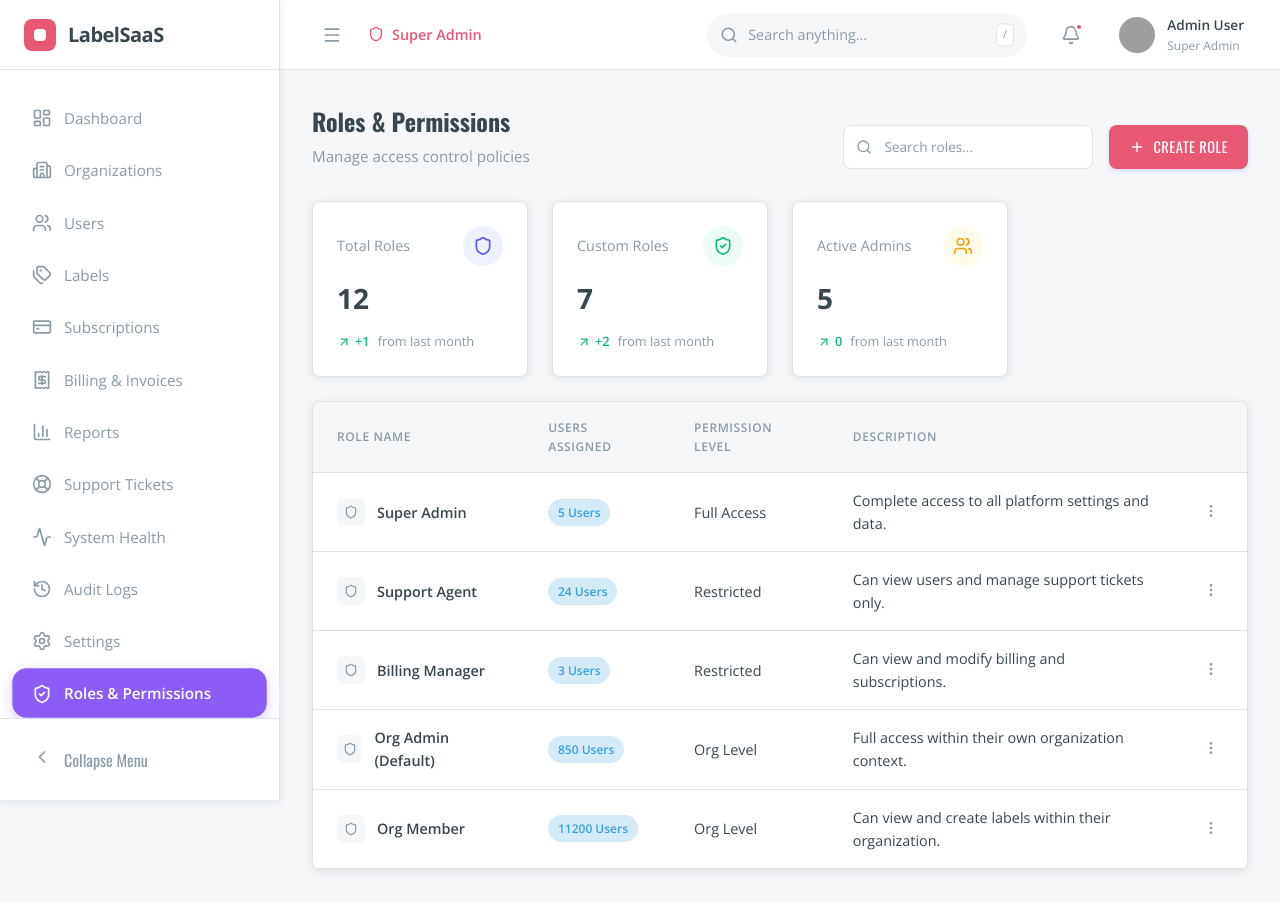
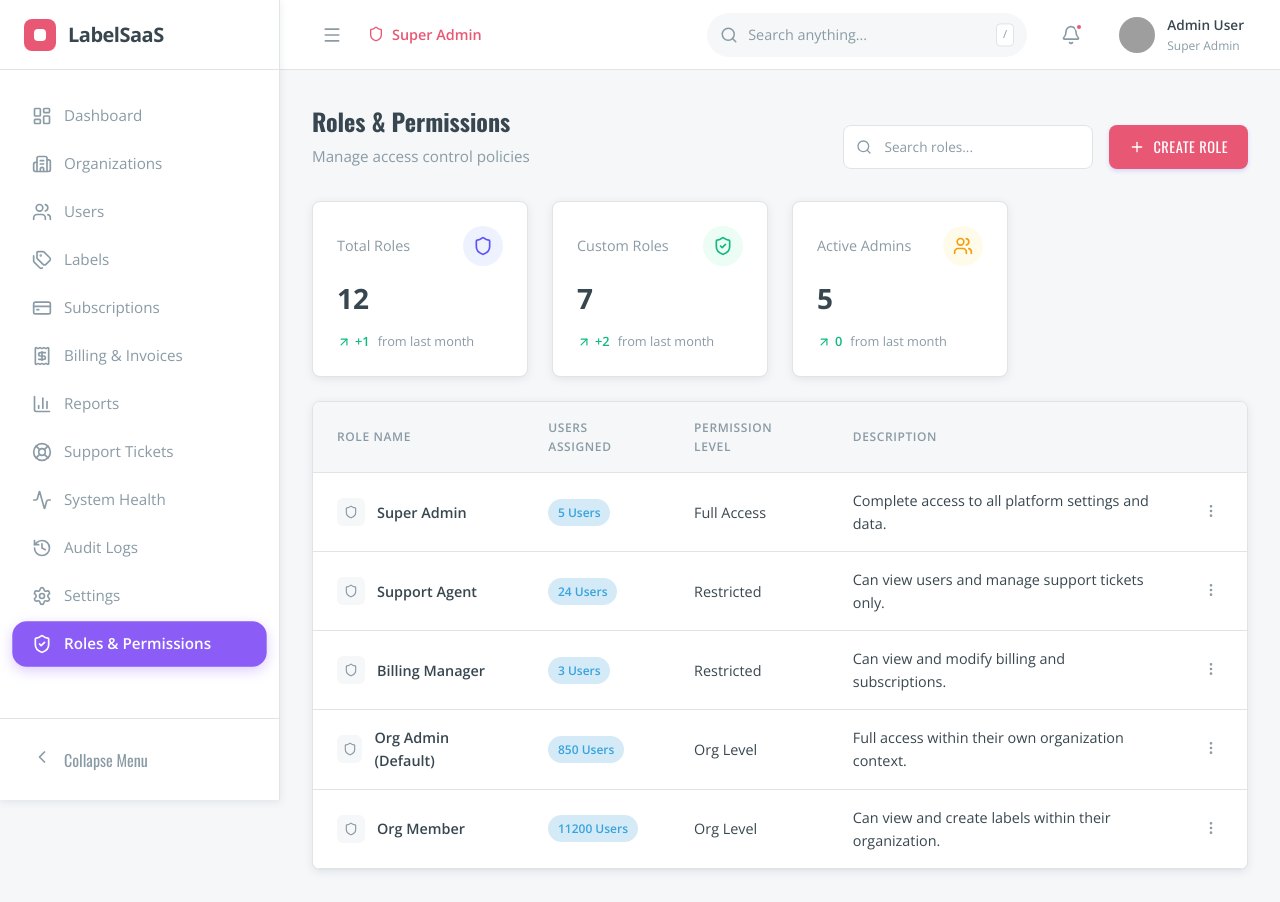
Before and after one commit to raihanabanu231-maker/printing-labeler-admin-dashboard, a React (Vite) app: page /roles in a window 1280 px wide. Built offline with nearby package versions, Linux system fonts and the light colour scheme; grey boxes are pictures that could not be loaded.

Commit message:
fix: perfectly center sidebar active state background and icon

```diff
--- a/src/components/layout/Sidebar.css
+++ b/src/components/layout/Sidebar.css
@@ -92,6 +92,7 @@
   color: var(--text-muted);
   font-weight: 500;
   font-size: 0.95rem;
+  line-height: 1; /* Force tight bounds to prevent baseline shift */
   position: relative;
   text-decoration: none;
   white-space: nowrap;
@@ -107,6 +108,9 @@
 
 .nav-icon {
   flex-shrink: 0;
+  display: flex;
+  align-items: center;
+  justify-content: center;
   transition: transform 0.15s ease; /* Icon moves right by 3px on hover */
   position: relative;
   z-index: 3;
@@ -116,6 +120,8 @@
   display: block;
   position: relative;
   z-index: 3;
+  line-height: 1;
+  /* Remove any implicit descender space pushing the container down */
 }
 
 .nav-item:hover {
```
